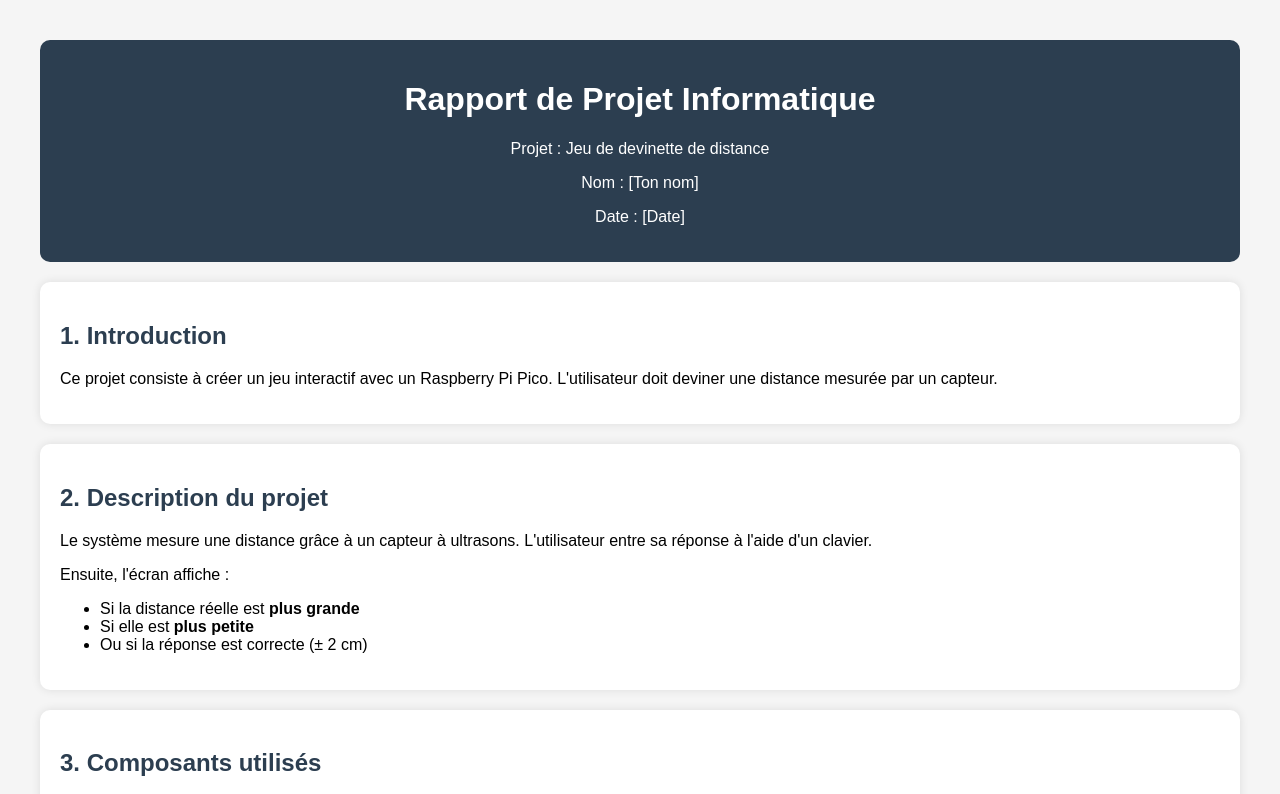
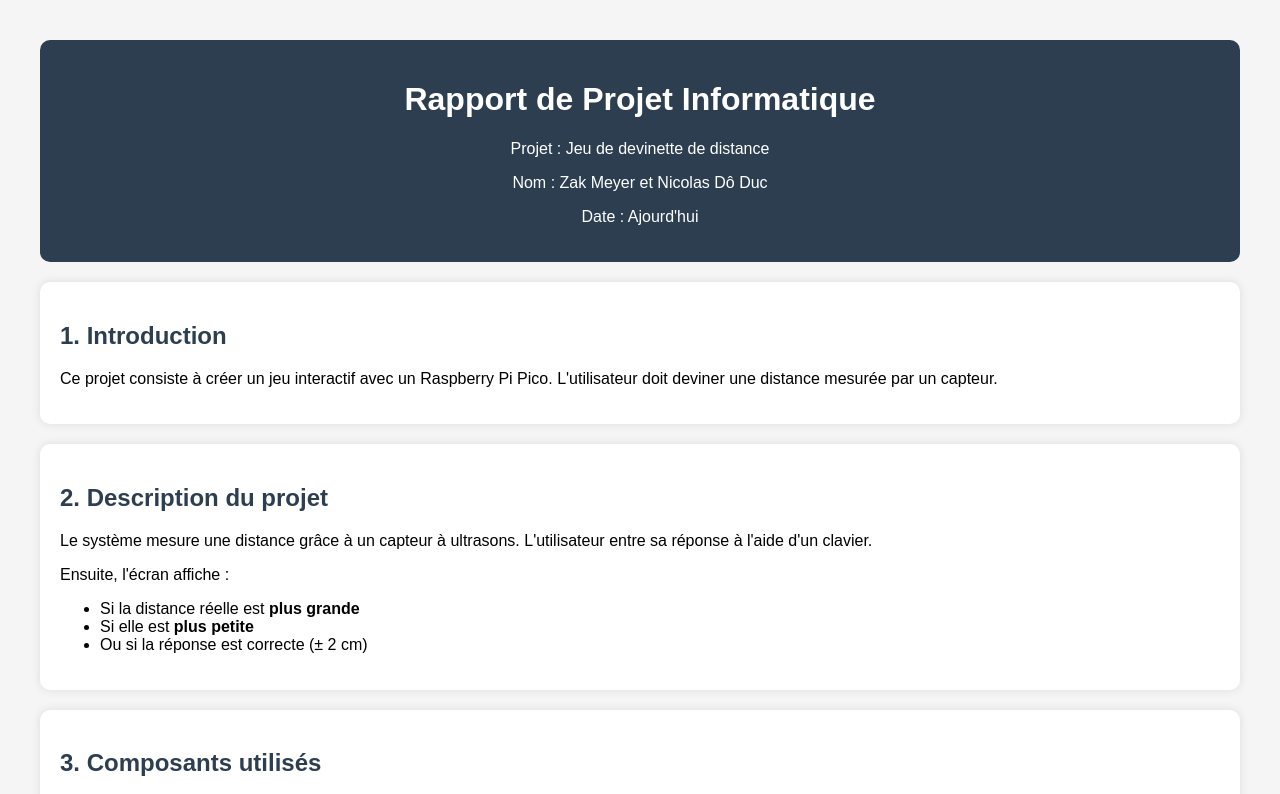
Before and after one commit to ocprojets/gp5, a plain HTML site: page index.html in a window 1280 px wide. Shown: the top 794 px of the page. Drawn offline with Linux system fonts and the light colour scheme.

Commit message:
Update index.html

```diff
--- a/index.html
+++ b/index.html
@@ -33,8 +33,8 @@
 <header>
     <h1>Rapport de Projet Informatique</h1>
     <p>Projet : Jeu de devinette de distance</p>
-    <p>Nom : [Ton nom]</p>
-    <p>Date : [Date]</p>
+    <p>Nom : Zak Meyer et Nicolas Dô Duc</p>
+    <p>Date : Ajourd'hui</p>
 </header>
 
 <section>
```
